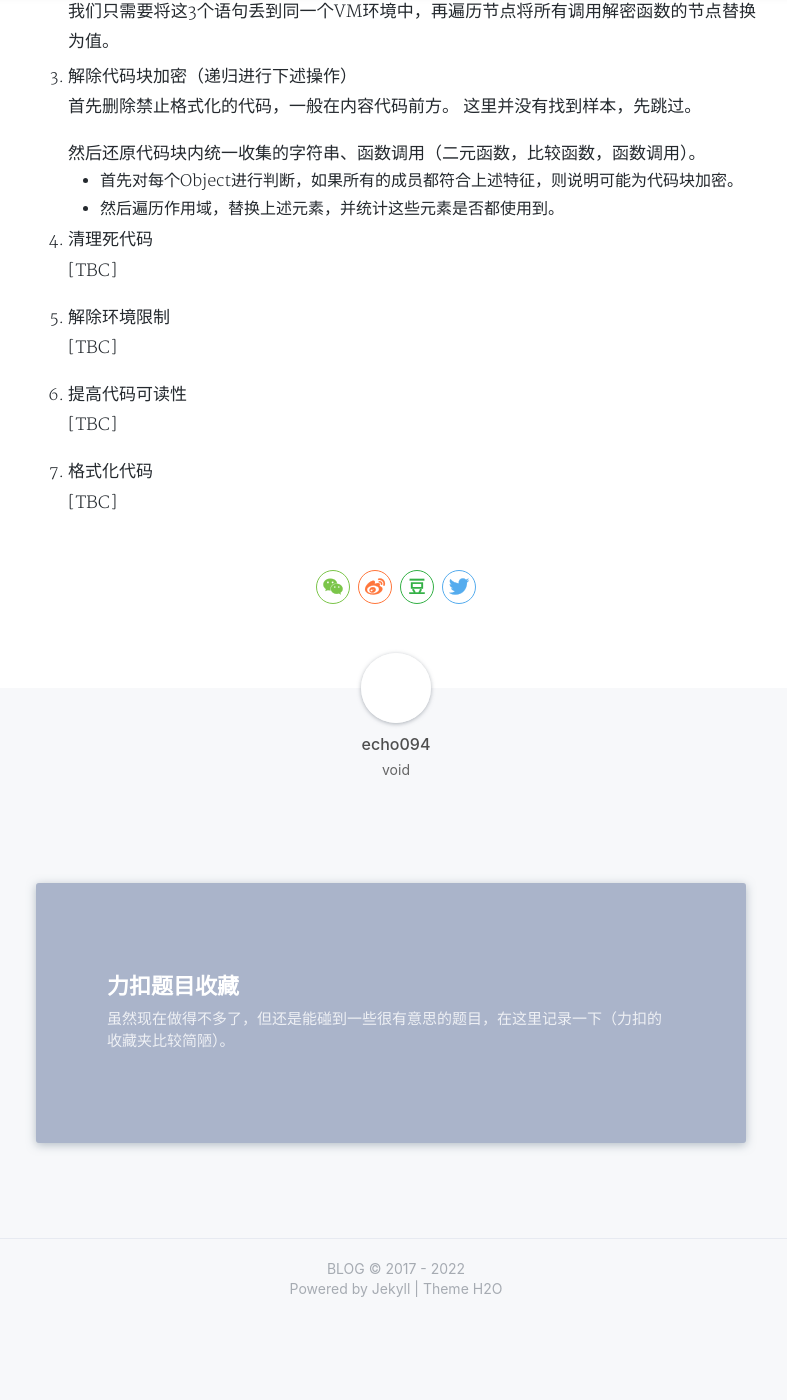
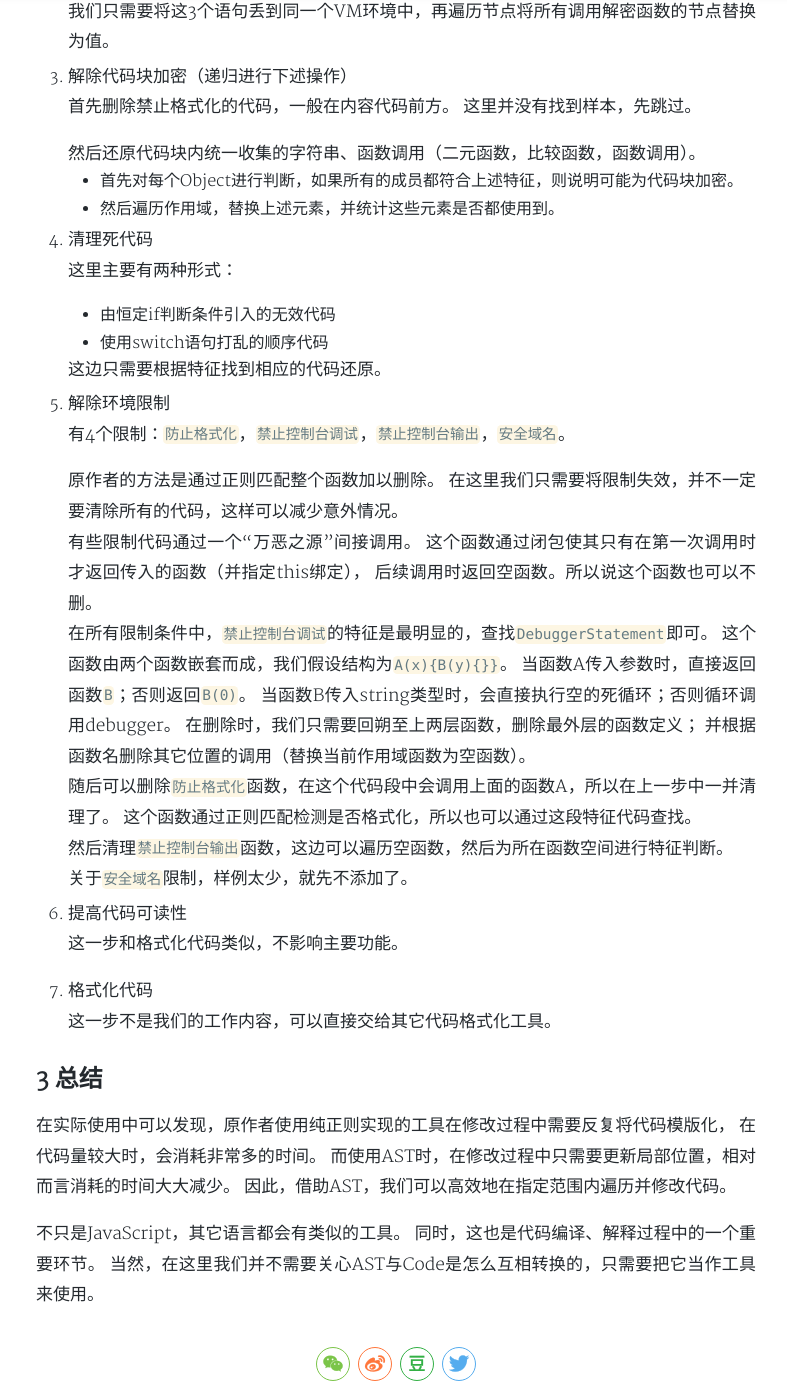
Before and after one commit to lgtm-migrator/echo094.github.io, a Jekyll site: the page built from _posts/2022-09-12-ast-javascript.md, in a window 1280 px wide and 1400 px high, scrolled down 1577 px. Shown: the whole window, without its empty margins (244-1031 px from the left). Built offline with Jekyll 4.4.1, drawn with Linux system fonts in a browser that asks for light colours; nearby versions of some CDN libraries; a style sheet for code colours, icons or effects is not loaded; before the commit the page ends 2896 px from its top, so only the background shows below that.

Commit message:
Update 2022-09-12-ast-javascript.md

```diff
--- a/_posts/2022-09-12-ast-javascript.md
+++ b/_posts/2022-09-12-ast-javascript.md
@@ -71,16 +71,53 @@ tags: ast
 
 4. 清理死代码
 
-   [TBC]
+   这里主要有两种形式：
+   * 由恒定if判断条件引入的无效代码
+   * 使用switch语句打乱的顺序代码
+
+   这边只需要根据特征找到相应的代码还原。
 
 5. 解除环境限制
 
-   [TBC]
+   有4个限制：`防止格式化`，`禁止控制台调试`，`禁止控制台输出`，`安全域名`。
+
+   原作者的方法是通过正则匹配整个函数加以删除。
+   在这里我们只需要将限制失效，并不一定要清除所有的代码，这样可以减少意外情况。
+
+   有些限制代码通过一个“万恶之源”间接调用。
+   这个函数通过闭包使其只有在第一次调用时才返回传入的函数（并指定this绑定），
+   后续调用时返回空函数。所以说这个函数也可以不删。
+
+   在所有限制条件中，`禁止控制台调试`的特征是最明显的，查找`DebuggerStatement`即可。
+   这个函数由两个函数嵌套而成，我们假设结构为`A(x){B(y){}}`。
+   当函数A传入参数时，直接返回函数`B`；否则返回`B(0)`。
+   当函数B传入string类型时，会直接执行空的死循环；否则循环调用debugger。
+   在删除时，我们只需要回朔至上两层函数，删除最外层的函数定义；
+   并根据函数名删除其它位置的调用（替换当前作用域函数为空函数）。
+
+   随后可以删除`防止格式化`函数，在这个代码段中会调用上面的函数A，所以在上一步中一并清理了。
+   这个函数通过正则匹配检测是否格式化，所以也可以通过这段特征代码查找。
+
+   然后清理`禁止控制台输出`函数，这边可以遍历空函数，然后为所在函数空间进行特征判断。
+
+   关于`安全域名`限制，样例太少，就先不添加了。
 
 6. 提高代码可读性
 
-   [TBC]
+   这一步和格式化代码类似，不影响主要功能。
 
 7. 格式化代码
 
-   [TBC]
+   这一步不是我们的工作内容，可以直接交给其它代码格式化工具。
+
+
+## 3 总结
+
+在实际使用中可以发现，原作者使用纯正则实现的工具在修改过程中需要反复将代码模版化，
+在代码量较大时，会消耗非常多的时间。
+而使用AST时，在修改过程中只需要更新局部位置，相对而言消耗的时间大大减少。
+因此，借助AST，我们可以高效地在指定范围内遍历并修改代码。
+
+不只是JavaScript，其它语言都会有类似的工具。
+同时，这也是代码编译、解释过程中的一个重要环节。
+当然，在这里我们并不需要关心AST与Code是怎么互相转换的，只需要把它当作工具来使用。
```
